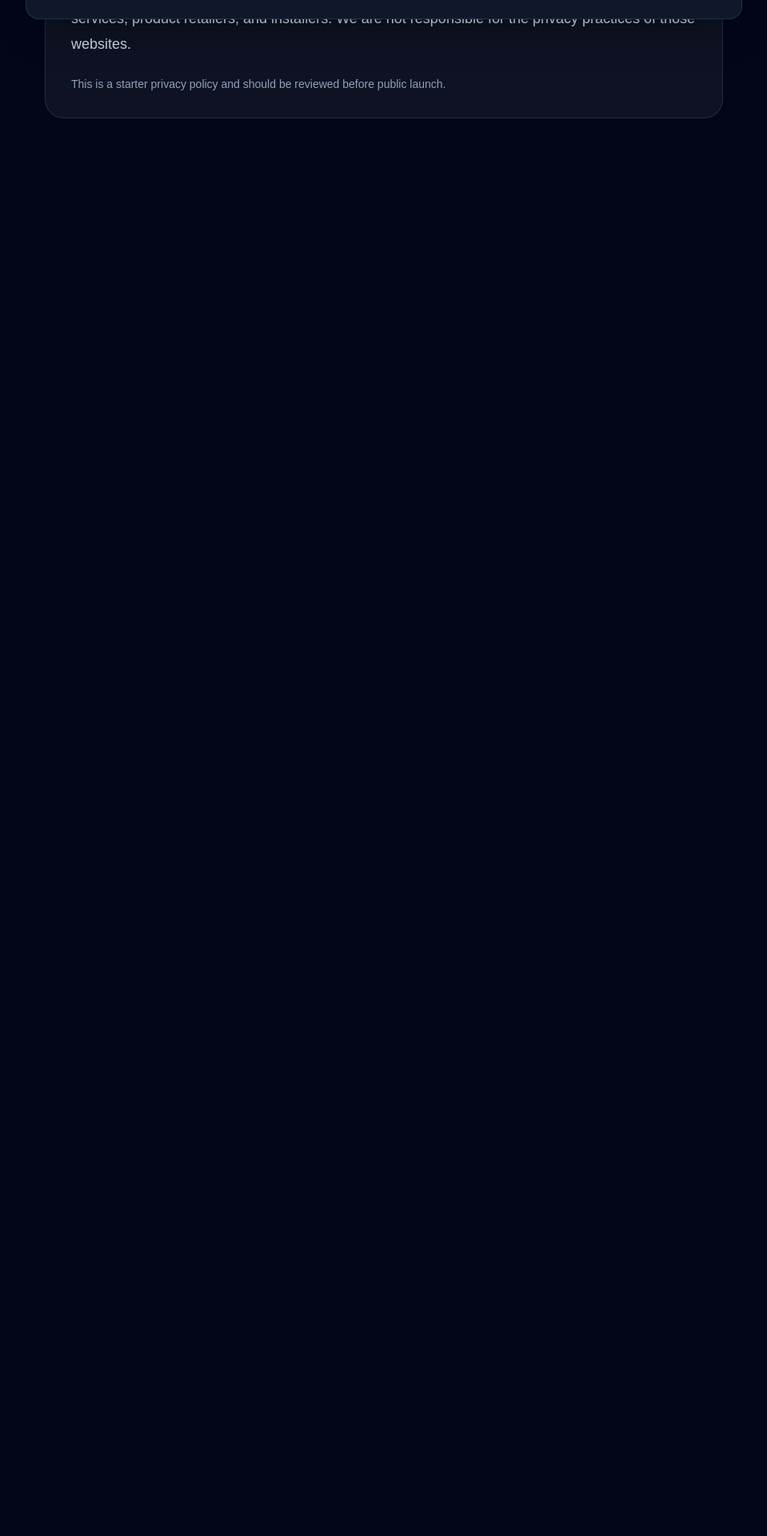
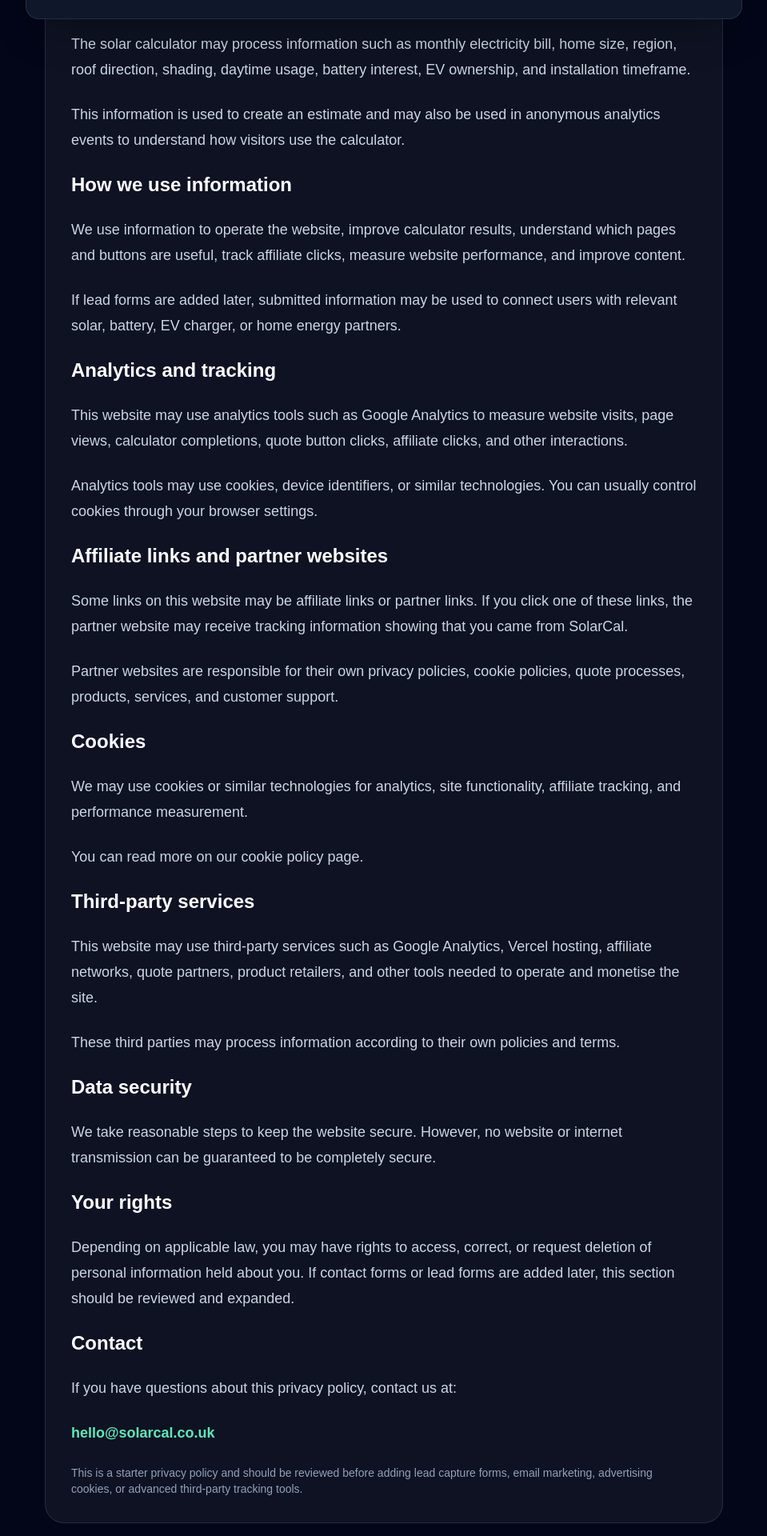
Before and after one commit to 786infinite/solar-savings-calculator-uk, a Next.js app: page /privacy-policy in a window 1280 px wide. Shown: the part 760-2680 px from the top of the page at 80% size, without its empty margins (160-1119 px from the left). Before the commit the page ends 972 px from the top, so only its background shows below. Built offline with nearby package versions, Linux system fonts and the light colour scheme.

Commit message:
Improve privacy policy

```diff
--- a/app/privacy-policy/page.tsx
+++ b/app/privacy-policy/page.tsx
@@ -1,2 +1,168 @@
 import { LegalCard } from "@/components/SiteShell";
-export default function PrivacyPolicyPage() { return <LegalCard title="Privacy Policy"><p>This privacy policy explains how Solar Savings Calculator UK may collect, use, and protect information when you use this website.</p><h2 className="text-2xl font-semibold text-white">Information we may collect</h2><p>We may collect basic website usage information, such as pages viewed, calculator interactions, affiliate button clicks, device type, browser type, approximate location, and traffic source. If lead forms are added later, we may also collect details you choose to submit.</p><h2 className="text-2xl font-semibold text-white">How we use information</h2><p>We use information to operate the website, improve calculator results, understand which pages and buttons are useful, track affiliate clicks, and measure website performance.</p><h2 className="text-2xl font-semibold text-white">Third-party websites</h2><p>This website may link to third-party websites, including affiliate partners, quote comparison services, product retailers, and installers. We are not responsible for the privacy practices of those websites.</p><p className="text-sm text-slate-400">This is a starter privacy policy and should be reviewed before public launch.</p></LegalCard>; }
+
+export default function PrivacyPolicyPage() {
+  return (
+    <LegalCard label="Legal" title="Privacy Policy">
+      <p>
+        This privacy policy explains how SolarCal may collect, use, and protect
+        information when you use this website.
+      </p>
+
+      <p>
+        SolarCal is a UK-focused solar calculator and information website. It
+        provides general estimates, guides, affiliate links, and partner links.
+        We do not install solar panels, provide formal quotes directly, or
+        arrange surveys ourselves.
+      </p>
+
+      <h2 className="text-2xl font-semibold text-white">
+        Information we may collect
+      </h2>
+
+      <p>
+        We may collect basic website usage information, such as pages viewed,
+        calculator interactions, button clicks, affiliate link clicks, device
+        type, browser type, approximate location, and traffic source.
+      </p>
+
+      <p>
+        If forms are added in the future, we may collect information you choose
+        to submit, such as your name, email address, phone number, postcode,
+        property details, and installation preferences.
+      </p>
+
+      <h2 className="text-2xl font-semibold text-white">
+        Calculator information
+      </h2>
+
+      <p>
+        The solar calculator may process information such as monthly electricity
+        bill, home size, region, roof direction, shading, daytime usage, battery
+        interest, EV ownership, and installation timeframe.
+      </p>
+
+      <p>
+        This information is used to create an estimate and may also be used in
+        anonymous analytics events to understand how visitors use the calculator.
+      </p>
+
+      <h2 className="text-2xl font-semibold text-white">
+        How we use information
+      </h2>
+
+      <p>
+        We use information to operate the website, improve calculator results,
+        understand which pages and buttons are useful, track affiliate clicks,
+        measure website performance, and improve content.
+      </p>
+
+      <p>
+        If lead forms are added later, submitted information may be used to
+        connect users with relevant solar, battery, EV charger, or home energy
+        partners.
+      </p>
+
+      <h2 className="text-2xl font-semibold text-white">
+        Analytics and tracking
+      </h2>
+
+      <p>
+        This website may use analytics tools such as Google Analytics to measure
+        website visits, page views, calculator completions, quote button clicks,
+        affiliate clicks, and other interactions.
+      </p>
+
+      <p>
+        Analytics tools may use cookies, device identifiers, or similar
+        technologies. You can usually control cookies through your browser
+        settings.
+      </p>
+
+      <h2 className="text-2xl font-semibold text-white">
+        Affiliate links and partner websites
+      </h2>
+
+      <p>
+        Some links on this website may be affiliate links or partner links. If
+        you click one of these links, the partner website may receive tracking
+        information showing that you came from SolarCal.
+      </p>
+
+      <p>
+        Partner websites are responsible for their own privacy policies, cookie
+        policies, quote processes, products, services, and customer support.
+      </p>
+
+      <h2 className="text-2xl font-semibold text-white">
+        Cookies
+      </h2>
+
+      <p>
+        We may use cookies or similar technologies for analytics, site
+        functionality, affiliate tracking, and performance measurement.
+      </p>
+
+      <p>
+        You can read more on our cookie policy page.
+      </p>
+
+      <h2 className="text-2xl font-semibold text-white">
+        Third-party services
+      </h2>
+
+      <p>
+        This website may use third-party services such as Google Analytics,
+        Vercel hosting, affiliate networks, quote partners, product retailers,
+        and other tools needed to operate and monetise the site.
+      </p>
+
+      <p>
+        These third parties may process information according to their own
+        policies and terms.
+      </p>
+
+      <h2 className="text-2xl font-semibold text-white">
+        Data security
+      </h2>
+
+      <p>
+        We take reasonable steps to keep the website secure. However, no website
+        or internet transmission can be guaranteed to be completely secure.
+      </p>
+
+      <h2 className="text-2xl font-semibold text-white">
+        Your rights
+      </h2>
+
+      <p>
+        Depending on applicable law, you may have rights to access, correct, or
+        request deletion of personal information held about you. If contact forms
+        or lead forms are added later, this section should be reviewed and
+        expanded.
+      </p>
+
+      <h2 className="text-2xl font-semibold text-white">
+        Contact
+      </h2>
+
+      <p>
+        If you have questions about this privacy policy, contact us at:
+      </p>
+
+      <p>
+        <a
+          href="mailto:hello@solarcal.co.uk"
+          className="font-semibold text-emerald-300 hover:text-emerald-200"
+        >
+          hello@solarcal.co.uk
+        </a>
+      </p>
+
+      <p className="text-sm text-slate-400">
+        This is a starter privacy policy and should be reviewed before adding
+        lead capture forms, email marketing, advertising cookies, or advanced
+        third-party tracking tools.
+      </p>
+    </LegalCard>
+  );
+}
```
